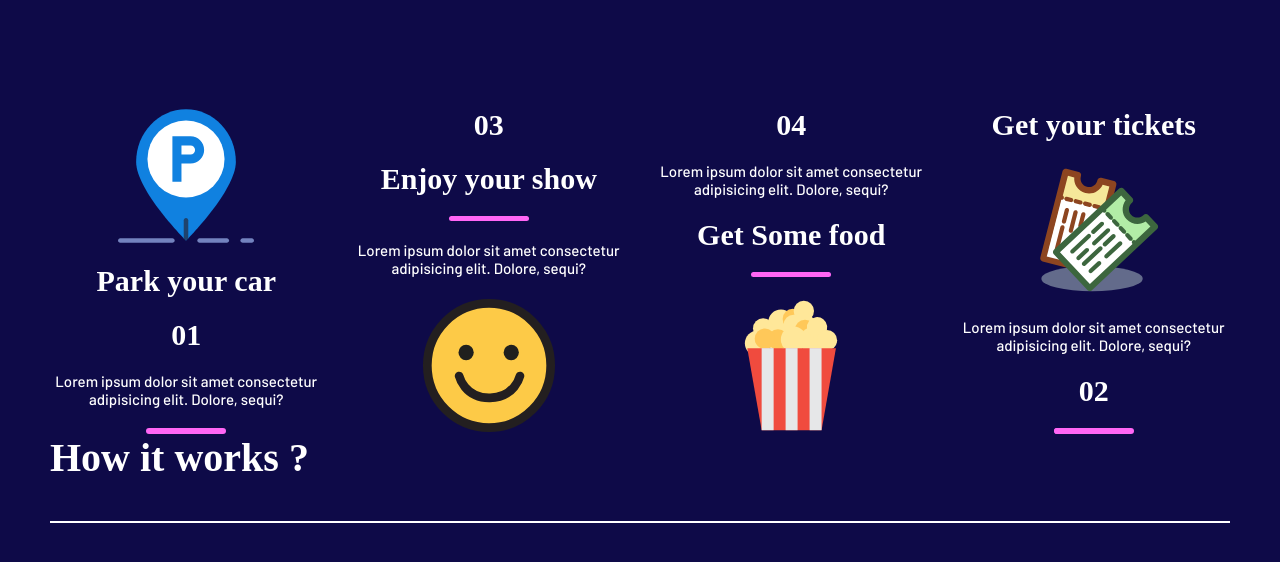
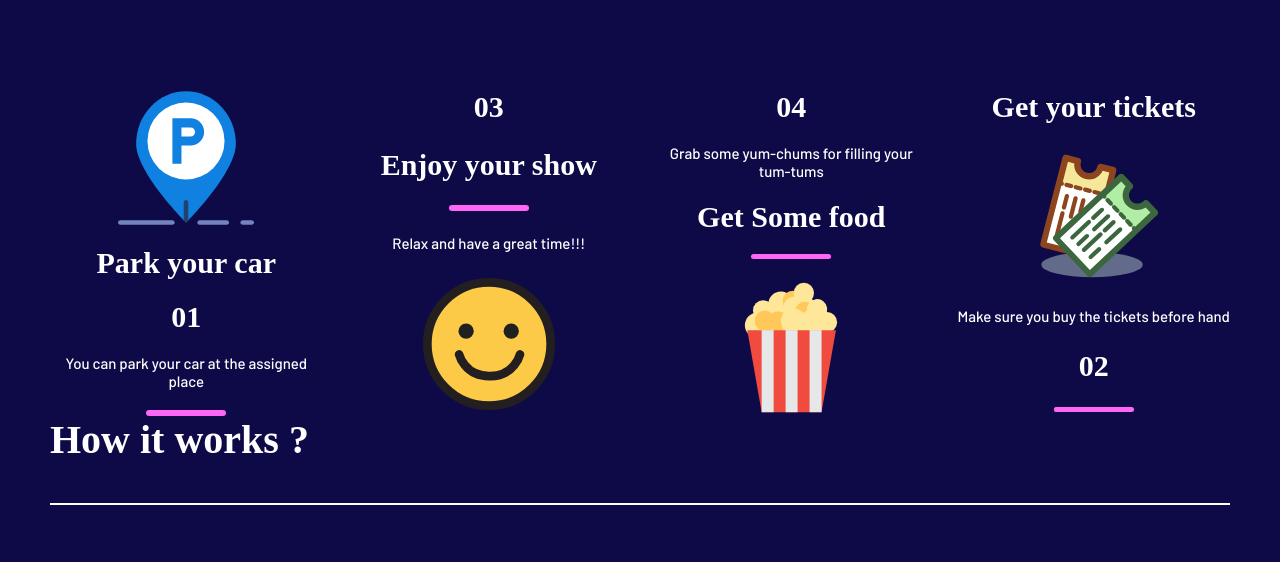
Before and after one commit to anudeep610/webify, a plain HTML site: page round-1 jumbled/index.html in a window 1280 px wide. Shown: the part 2198-2760 px from the top of the page. Drawn offline with Linux system fonts and the light colour scheme; a web font is replaced by a local one.

Commit message:
removed lorem ipsum

```diff
--- a/round-1 jumbled/index.html
+++ b/round-1 jumbled/index.html
@@ -63,7 +63,7 @@
         <section class="email">
             <button class="btn-tertiary" type="submit">Join</button>
             <p class="email__text">
-                Lorem ipsum dolor sit, amet consectetur adipisicing elit. Ipsum veritatis, minima numquam vitae tempore ducimus!
+                Subscribe to receive regular updates about upcoming shows
             </p>
             <input class="email__input" type="email" placeholder="Enter your email">
             <h1 class="heading-2">Never miss a update</h1>
@@ -129,19 +129,19 @@
                     <img class="working__icon" src="./images/park.svg" alt="tickets icon">
                     <h2 class="working__title">Park your car</h2>
                     <h3 class="working__number">01</h3>
-                    <p class="working__text"> Lorem ipsum dolor sit amet consectetur adipisicing elit. Dolore, sequi? </p>
+                    <p class="working__text"> You can park your car at the assigned place </p>
                     <hr class="two">
                 </div>
                 <div class="working__card">
                     <h3 class="working__number">03</h3>
                     <h2 class="working__title">Enjoy your show</h2>
                     <hr class="four">
-                    <p class="working__text"> Lorem ipsum dolor sit amet consectetur adipisicing elit. Dolore, sequi? </p>
+                    <p class="working__text"> Relax and have a great time!!! </p>
                     <img class="working__icon" src="./images/8122551761583400157.svg" alt="tickets icon">
                 </div>
                 <div class="working__card">
                     <h3 class="working__number">04</h3>
-                    <p class="working__text"> Lorem ipsum dolor sit amet consectetur adipisicing elit. Dolore, sequi? </p>
+                    <p class="working__text"> Grab some yum-chums for filling your tum-tums </p>
                     <h2 class="working__title">Get Some food</h2>
                     <hr class="three">
                     <img class="working__icon" src="./images/3298048481553508380.svg" alt="tickets icon">
@@ -149,7 +149,7 @@
                 <div class="working__card">
                     <h2 class="working__title">Get your tickets</h2>
                     <img class="working__icon" src="./images/1921777331551682371.svg" alt="tickets icon">
-                    <p class="working__text"> Lorem ipsum dolor sit amet consectetur adipisicing elit. Dolore, sequi? </p>
+                    <p class="working__text">Make sure you buy the tickets before hand </p>
                     <h3 class="working__number">02</h3>
                     <hr class="one">
 
```
Also changed, not shown: round-1/index.html (+5 -5 lines).
